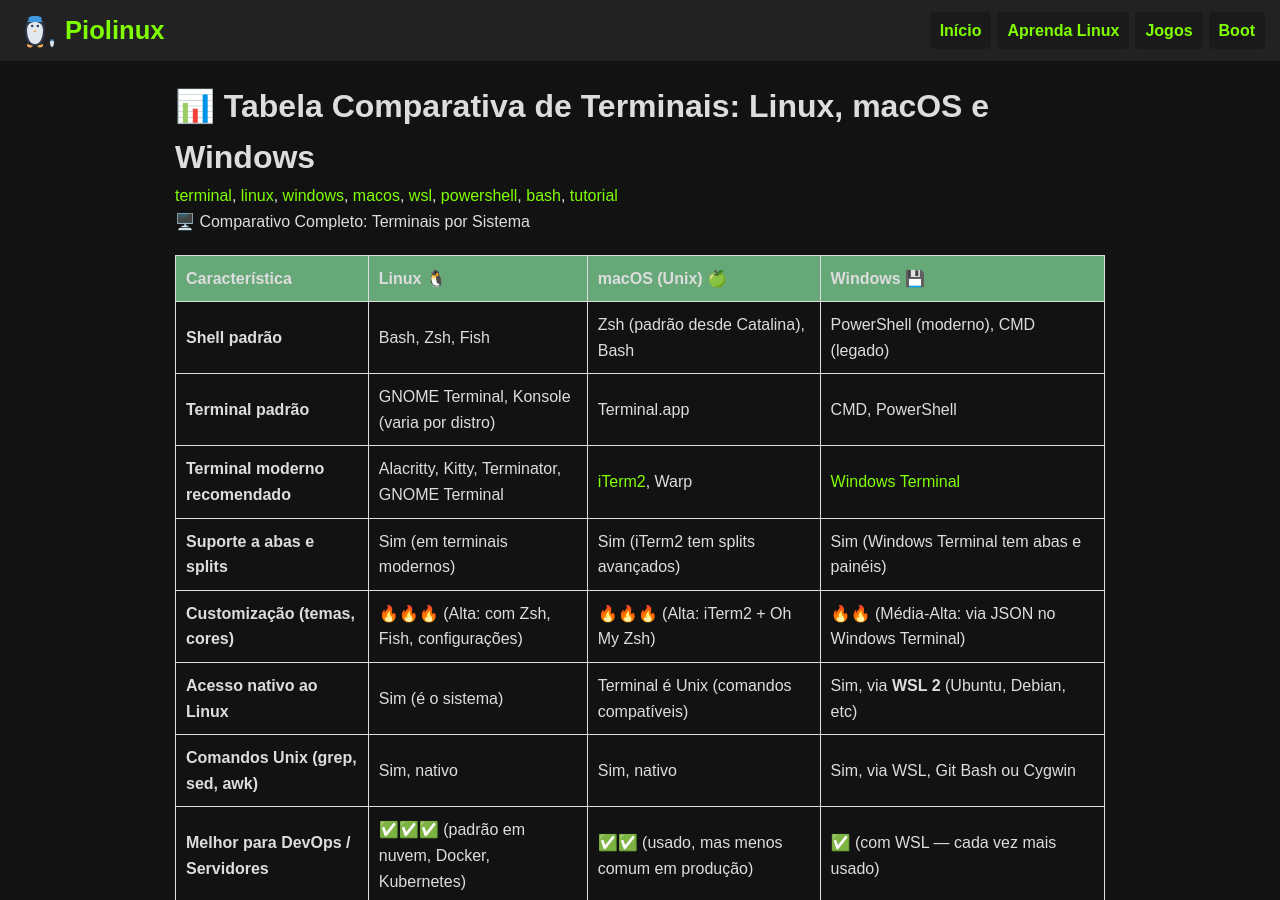
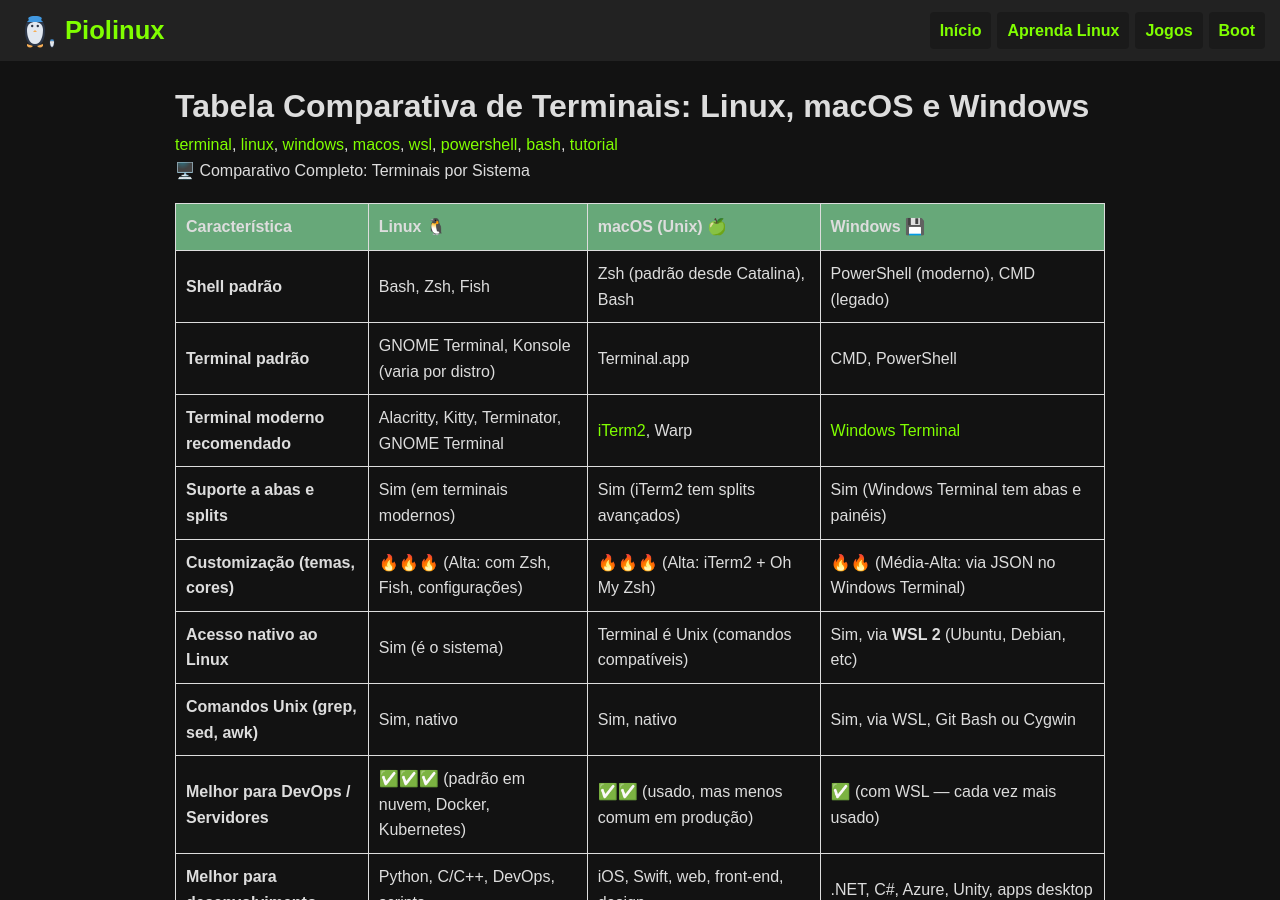
Before and after one commit to Piolinux/piolinux-site, a Jekyll site: the page built from _posts/2025-08-28-comparador-de-terminais-linux-macos-windows.md, in a window 1280 px wide and 900 px high. Built offline with Jekyll 4.4.1, drawn with Linux system fonts in a browser that asks for light colours.

```diff
--- a/_posts/2025-08-28-comparador-de-terminais-linux-macos-windows.md
+++ b/_posts/2025-08-28-comparador-de-terminais-linux-macos-windows.md
@@ -1,6 +1,6 @@
 ---
 layout: default
-title: "📊 Tabela Comparativa de Terminais: Linux, macOS e Windows"
+title: "Tabela Comparativa de Terminais: Linux, macOS e Windows"
 date: 2025-08-28 10:00:00 -0300
 categories: terminal linux windows macos jekyll
 tags: [terminal, linux, windows, macos, wsl, powershell, bash, tutorial]
```
